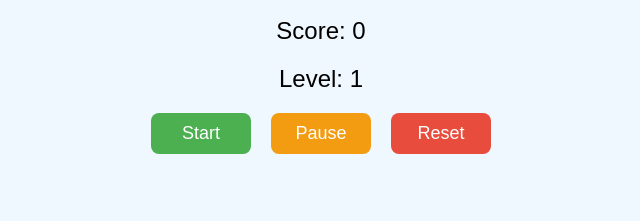
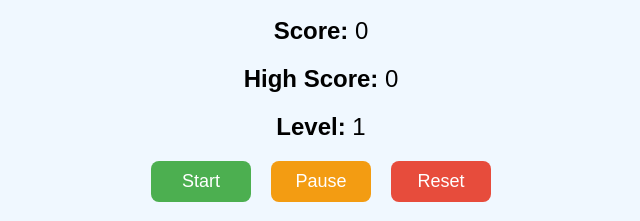
Before and after one commit to phamtung1/demo-whack-a-mole, a website with bundled scripts: page index.html in a window 1280 px wide. Both pictures are taken after a click on the button "Start". Shown: the part 85-306 px from the top of the page, without its empty margins (319-959 px from the left). Built offline with nearby package versions, Linux system fonts and the light colour scheme.

Commit message:
EPIC 7: High score

```diff
--- a/index.html
+++ b/index.html
@@ -10,8 +10,9 @@
     <h1>Whack-a-Mole</h1>
 
     <div class="scoreboard">
-      <div>Score: <span id="score">0</span></div>
-      <div>Level: <span id="level">1</span></div>
+      <div><strong>Score:</strong> <span id="score">0</span></div>
+      <div><strong>High Score:</strong> <span id="high-score">0</span></div>
+      <div><strong>Level:</strong> <span id="level">1</span></div>
     </div>
 
     <div class="controls">
@@ -20,7 +21,7 @@
       <button id="resetBtn" disabled>Reset</button>
     </div>
 
-    <div id="level-up-banner" style="display: none;"></div>
+    <div id="level-up-banner" style="display: none"></div>
 
     <div id="game"></div>
 
--- a/src/game.js
+++ b/src/game.js
@@ -18,18 +18,39 @@ let state = {
   gameRunning: false,
   currentObject: null,
   objectIndex: null,
+  highScore: loadHighScore(),
 };
 
 function getDuration() {
   return levelSpeeds[state.level] || 600;
 }
 
+// Load high score from localStorage
+function loadHighScore() {
+  return parseInt(localStorage.getItem("highScore")) || 0;
+}
+
+// Save high score to localStorage
+function saveHighScore(newHighScore) {
+  localStorage.setItem("highScore", newHighScore);
+}
+
+// Call this when updating score
 function updateScore(change) {
   state.score = Math.max(0, state.score + change);
+  if (state.score > state.highScore) {
+    state.highScore = state.score;
+    saveHighScore(state.highScore);
+  }
   const newLevel = Math.min(state.maxLevel, Math.floor(state.score / 100) + 1);
   const leveledUp = newLevel > state.level;
   state.level = newLevel;
-  return { score: state.score, level: state.level, leveledUp };
+  return {
+    score: state.score,
+    level: state.level,
+    leveledUp,
+    highScore: state.highScore,
+  };
 }
 
 function resetGame() {
@@ -69,7 +90,8 @@ function setSpawnedObject(type, index) {
 }
 
 function handleObjectClick(index) {
-  if (!state.gameRunning || state.isPaused || state.currentObject === null) return null;
+  if (!state.gameRunning || state.isPaused || state.currentObject === null)
+    return null;
   if (index !== state.objectIndex) return null;
   const type = state.currentObject;
   state.currentObject = null;
--- a/src/ui.js
+++ b/src/ui.js
@@ -11,10 +11,11 @@ import {
   getState,
   moleEmoji,
   bombEmoji,
-} from './game.js';
+} from "./game.js";
 
 const gameGrid = document.getElementById("game");
 const scoreEl = document.getElementById("score");
+const highScoreEl = document.getElementById("high-score"); // 👈 Add this
 const levelEl = document.getElementById("level");
 const levelUpBanner = document.getElementById("level-up-banner");
 
@@ -82,9 +83,10 @@ function handleCellClick(e) {
     cell.classList.add("flash-green");
     setTimeout(() => cell.classList.remove("flash-green"), 300);
 
-    const { score, level, leveledUp } = updateScore(10);
+    const { score, level, leveledUp, highScore } = updateScore(10);
     scoreEl.textContent = score;
     levelEl.textContent = level;
+    highScoreEl.textContent = highScore; // 👈 Update high score display
 
     if (leveledUp) {
       showLevelUpBanner(level);
@@ -108,9 +110,10 @@ function handleCellClick(e) {
 }
 
 function updateUI() {
-  const { score, level } = getState();
+  const { score, level, highScore } = getState();
   scoreEl.textContent = score;
   levelEl.textContent = level;
+  highScoreEl.textContent = highScore; // 👈 Initial load
   updateButtonStates();
 }
 
```
Also changed, not shown: __tests__/game.test.js (+15 -15 lines).
